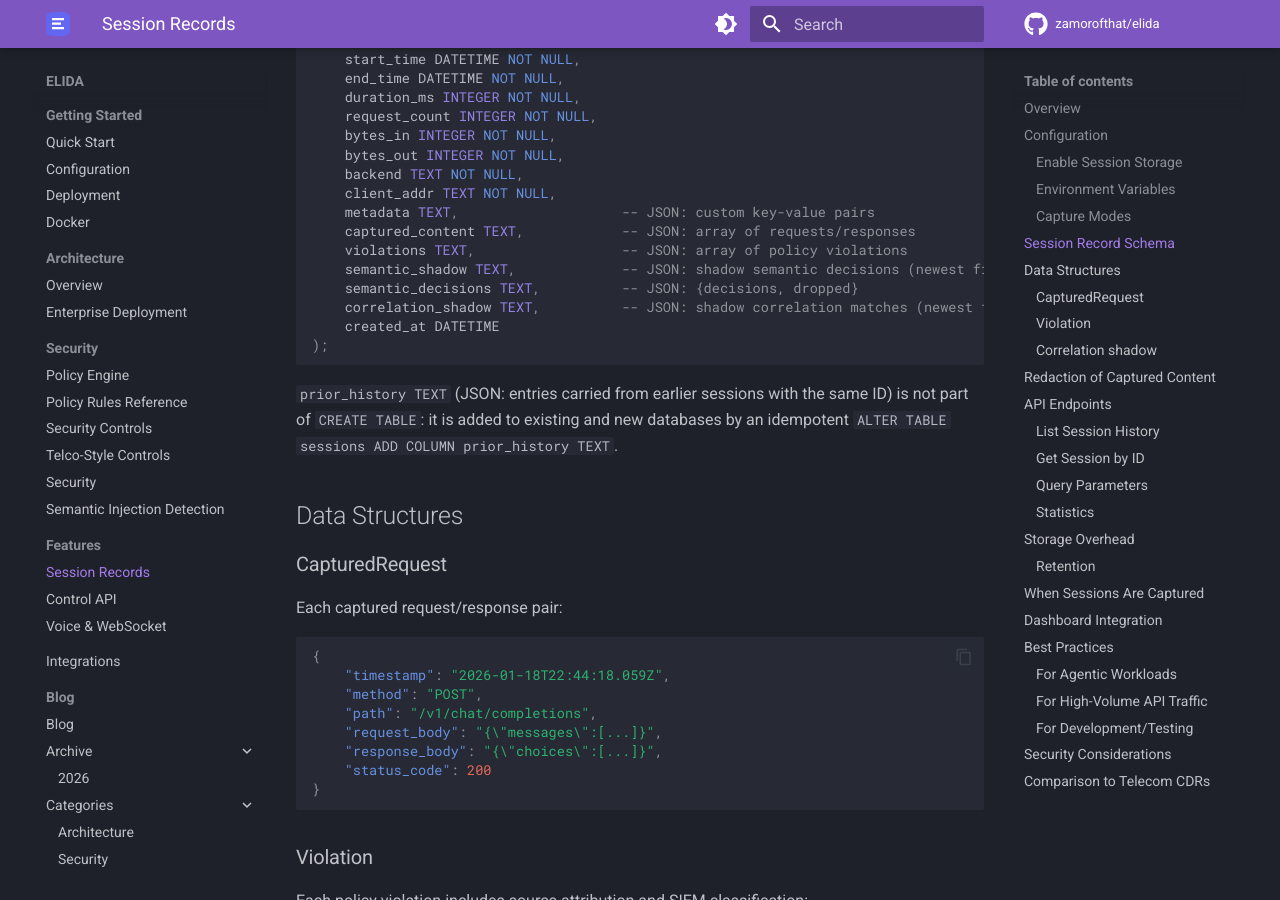
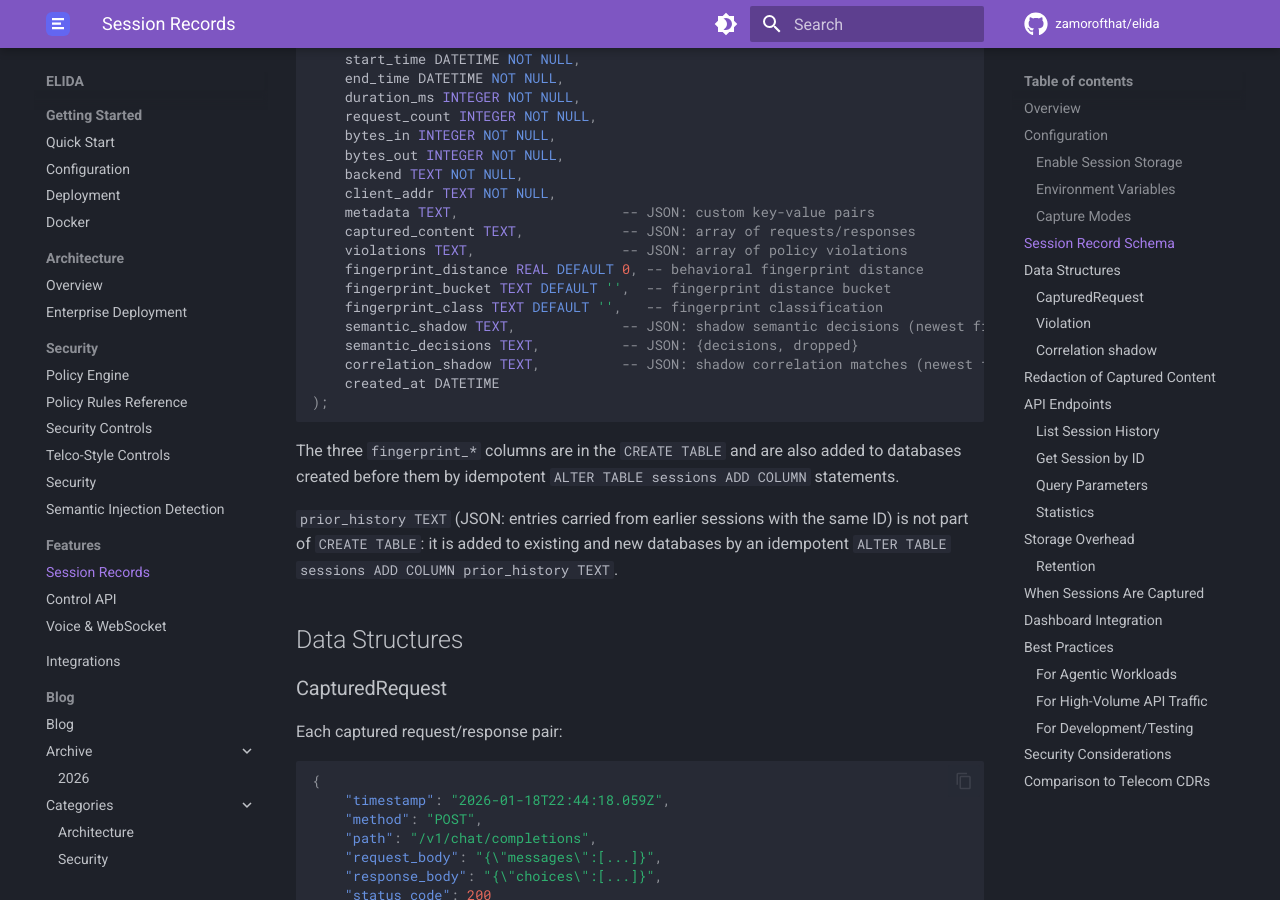
Before and after one commit to zamorofthat/elida, an MkDocs documentation site: the page built from docs/session-records.md, in a window 1280 px wide and 900 px high, scrolled down 1453 px. Built offline with MkDocs 1.6.1 and Material for MkDocs 9.7.7, drawn with Linux system fonts in a browser that asks for light colours; comment, search, counter and statistics services are not loaded.

Commit message:
docs: list the fingerprint columns in the session record schema

````diff
--- a/docs/session-records.md
+++ b/docs/session-records.md
@@ -62,12 +62,19 @@ CREATE TABLE sessions (
     metadata TEXT,                    -- JSON: custom key-value pairs
     captured_content TEXT,            -- JSON: array of requests/responses
     violations TEXT,                  -- JSON: array of policy violations
+    fingerprint_distance REAL DEFAULT 0, -- behavioral fingerprint distance
+    fingerprint_bucket TEXT DEFAULT '',  -- fingerprint distance bucket
+    fingerprint_class TEXT DEFAULT '',   -- fingerprint classification
     semantic_shadow TEXT,             -- JSON: shadow semantic decisions (newest first, max 50)
     semantic_decisions TEXT,          -- JSON: {decisions, dropped}
     correlation_shadow TEXT,          -- JSON: shadow correlation matches (newest first, max 50)
     created_at DATETIME
 );
 ```
+
+The three `fingerprint_*` columns are in the `CREATE TABLE` and are also added
+to databases created before them by idempotent `ALTER TABLE sessions ADD COLUMN`
+statements.
 
 `prior_history TEXT` (JSON: entries carried from earlier sessions with the
 same ID) is not part of `CREATE TABLE`: it is added to existing and new
````
